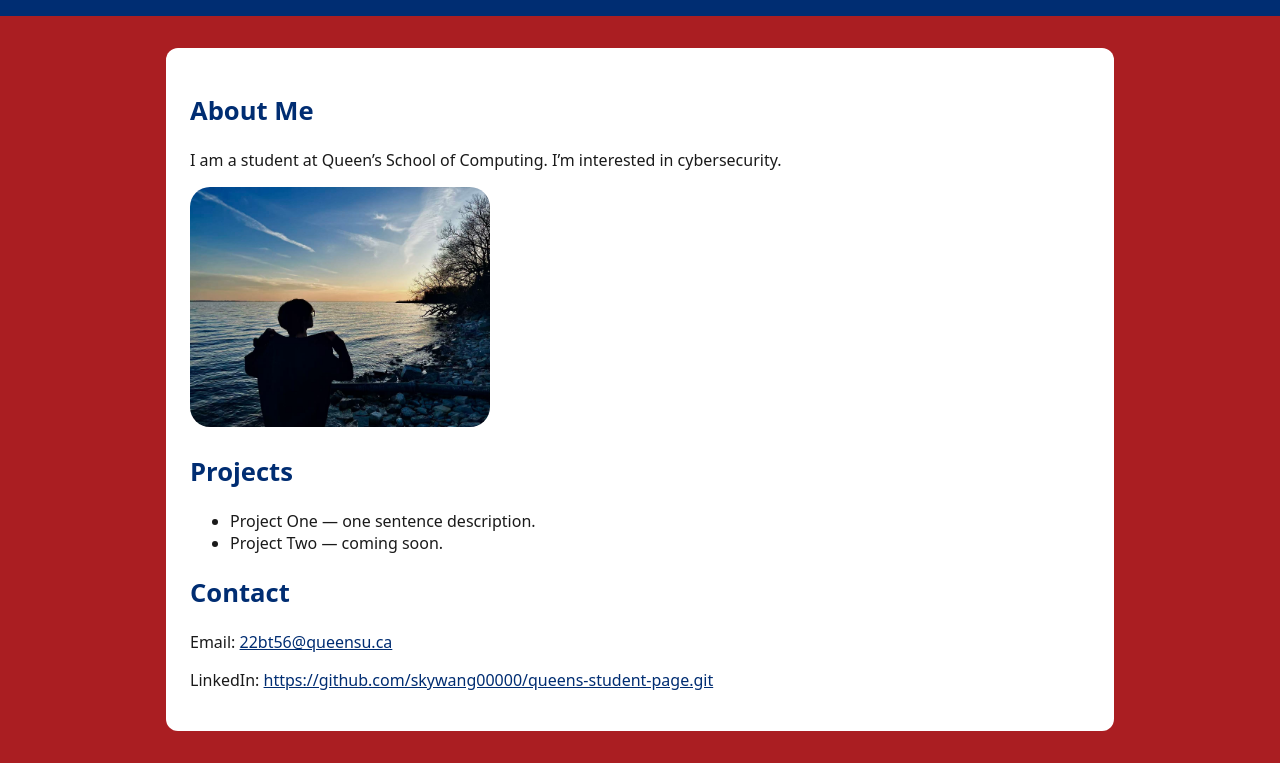
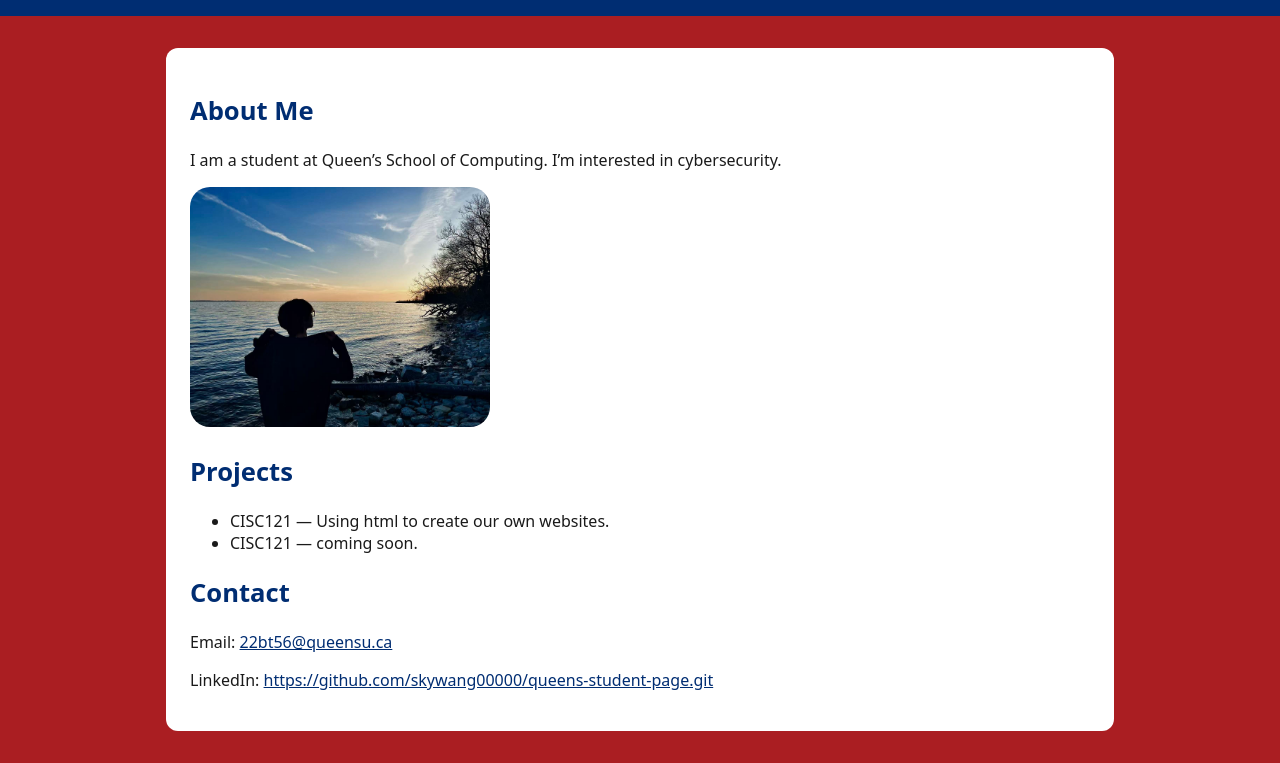
Before and after one commit to skywang00000/queens-student-page, a plain HTML site: page index.html in a window 1280 px wide. Shown: the part 102-865 px from the top of the page. Drawn offline with Linux system fonts and the light colour scheme.

Commit message:
Update index.html

```diff
--- a/index.html
+++ b/index.html
@@ -10,17 +10,15 @@
     <header>
       <h1>Welcome to Zitian's Page</h1>
     </header>
-
     <main>
       <h2>About Me</h2>
       <p>I am a student at Queen’s School of Computing. I’m interested in cybersecurity.</p>
       <img src="zitian.jpg" alt="zitian" width="300" height="240" />
       <h2>Projects</h2>
       <ul>
-        <li>Project One — one sentence description.</li>
-        <li>Project Two — coming soon.</li>
+        <li>CISC121 — Using html to create our own websites.</li>
+        <li>CISC121 — coming soon.</li>
       </ul>
-      <!-- ====== CONTACT (update your links) ====== -->
       <h2>Contact</h2>
       <p>Email: <a href="22bt56@queensu.ca">22bt56@queensu.ca</a></p>
       <p>LinkedIn: <a href="https://github.com/skywang00000/queens-student-page.git">https://github.com/skywang00000/queens-student-page.git</a></p>
```
